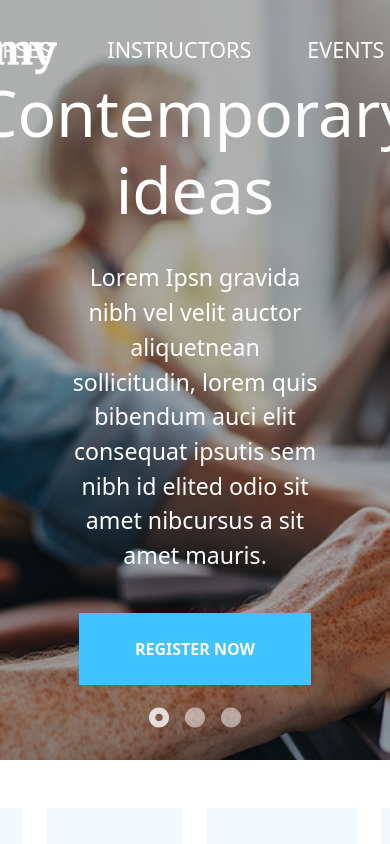
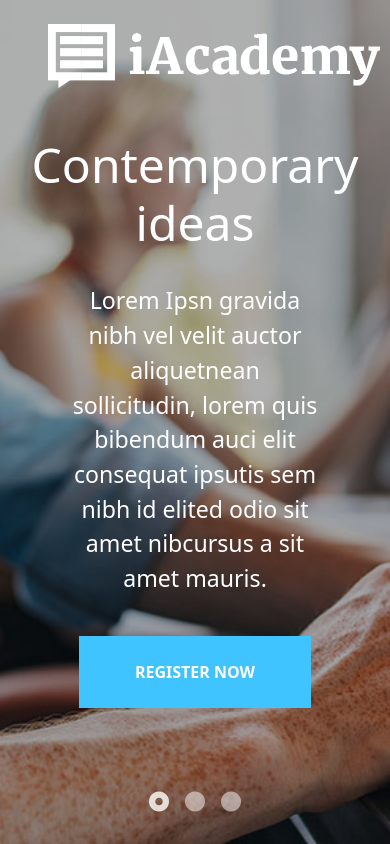
Before and after one commit to totarochristian/proj-html-vuejs, a Vue app: page / in a window 390 px wide. Shown: the top 844 px of the page. Built offline with nearby package versions, Linux system fonts and the light colour scheme.

Commit message:
Hide navbar elements (exept logo) when device width is reduced

```diff
--- a/src/components/Header/HeroCarousel/HeroCarouselComponent.vue
+++ b/src/components/Header/HeroCarousel/HeroCarouselComponent.vue
@@ -81,4 +81,15 @@
       }
     }
   }
+  @media screen and (max-width: 767px){
+    #heroCarousel{
+      height: 100vh;
+      h1{
+        font-size: 3rem!important;
+      }
+      p{
+        padding: 0 2rem;
+      }
+    }
+  }
 </style>
--- a/src/components/Header/Navbar/ActionsComponent.vue
+++ b/src/components/Header/Navbar/ActionsComponent.vue
@@ -1,5 +1,5 @@
 <template>
-  <div id="actions" class="px-4 w-100 h-100 d-flex gap-4 justify-content-center align-items-center">
+  <div id="actions" class="px-4 h-100 d-flex gap-4 justify-content-center align-items-center">
     <i id="searchIcon" class="fa-solid fa-magnifying-glass px-2 fs-4"></i>
     <i class="fa-solid fa-bag-shopping position-relative px-2 fs-4">
       <span class="shopElements bg-primary">0</span>
@@ -36,4 +36,9 @@
       }
     }
   }
+  @media screen and (max-width: 1604px) {
+    #actions{
+      visibility: hidden;
+    }
+  }
 </style>
--- a/src/components/Header/Navbar/CategoriesComponent.vue
+++ b/src/components/Header/Navbar/CategoriesComponent.vue
@@ -1,5 +1,5 @@
 <template>
-  <div id="categories" class="px-4 w-100 h-100 d-flex gap-4 justify-content-center align-items-center">
+  <div id="categories" class="px-4 h-100 d-flex gap-4 justify-content-center align-items-center flex-fill flex-wrap">
     <a v-for="category in categoriesArray" :href="category.link" class="px-3 fs-4 text-uppercase">{{ category.name }}</a>
   </div>
 </template>
@@ -26,4 +26,9 @@
       }
     }
   }
+  @media screen and (max-width: 1604px) {
+    #categories{
+      visibility: hidden;
+    }
+  }
 </style>
--- a/src/components/Header/Navbar/LogoComponent.vue
+++ b/src/components/Header/Navbar/LogoComponent.vue
@@ -1,5 +1,5 @@
 <template>
-  <div id="logo" class="px-4 w-100 h-100">
+  <div id="logo" class="px-4 h-100">
     <img src="/img/logo-light.png" alt="Logo">
   </div>
 </template>
--- a/src/components/Header/Navbar/NavBarComponent.vue
+++ b/src/components/Header/Navbar/NavBarComponent.vue
@@ -1,5 +1,5 @@
 <template>
-  <div id="navbar" class="w-100 p-4 text-white d-flex justify-content-center align-items-center">
+  <div id="navbar" class="w-100 p-4 text-white d-flex justify-content-between align-items-center flex-wrap">
     <LogoComponent />
     <CategoriesComponent :categoriesArray="store.siteCreationData.header.navbar.categories"/>
     <ActionsComponent />
@@ -30,10 +30,15 @@
 <style lang="scss" scoped>
   @use '../../../assets/styles/partial/variables' as *;
   #navbar{
-    height: $navbarHeight;
+    min-height: $navbarHeight;
     position: absolute;
     top: 0;
     left: 0;
     z-index: 1000;
   }
+  @media screen and (max-width: 1604px) {
+    #navbar{
+      flex-direction: column;
+    }
+  }
 </style>
```
